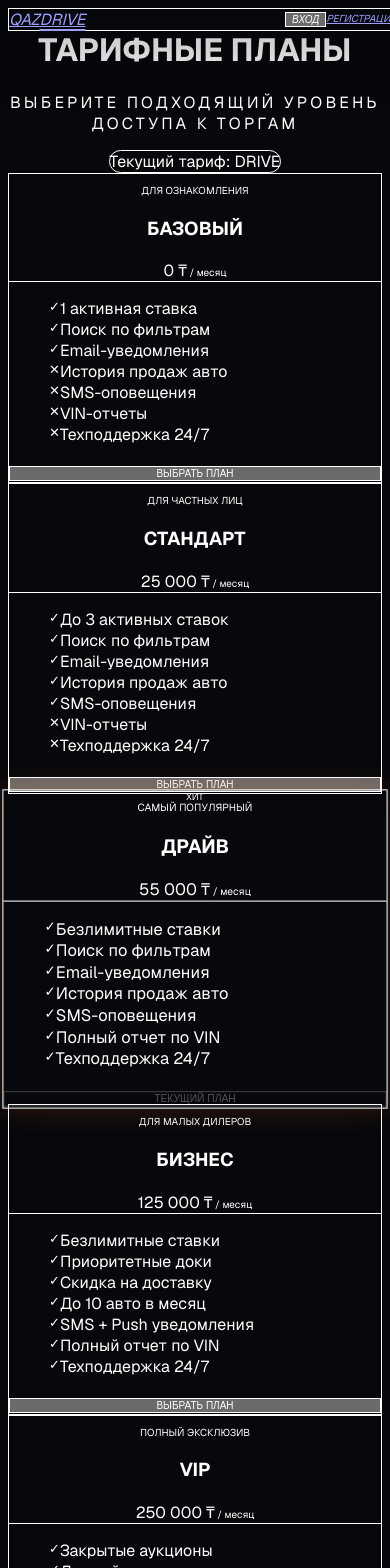
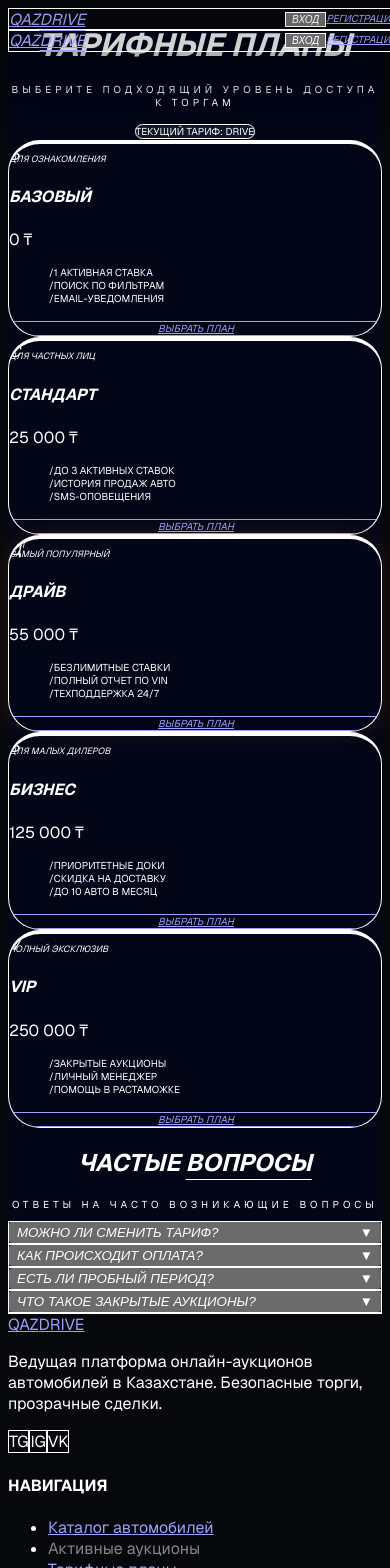
Before and after one commit to LeonKennedi1/QazdriveFrontendpart, a Next.js app: page /tariffs in a window 390 px wide. Shown: the top 1568 px of the page. Built offline with nearby package versions, Linux system fonts and the light colour scheme.

Commit message:
style: perfect alignment of tariffs grid and responsive accordions based on design theme

```diff
--- a/app/tariffs/page.tsx
+++ b/app/tariffs/page.tsx
@@ -1,248 +1,168 @@
 "use client";
 
 import { useState } from "react";
+import Header from "@/components/Header";
+import Footer from "@/components/Footer";
+import Link from "next/link";
 
-// Данные для карточек тарифов
-const TARIFFS = [
+const PLANS = [
   {
-    name: "БАЗОВЫЙ",
-    tagline: "ДЛЯ ОЗНАКОМЛЕНИЯ",
+    name: "Базовый",
     price: "0 ₸",
-    features: [
-      { text: "1 активная ставка", included: true },
-      { text: "Поиск по фильтрам", included: true },
-      { text: "Email-уведомления", included: true },
-      { text: "История продаж авто", included: false },
-      { text: "SMS-оповещения", included: false },
-      { text: "VIN-отчеты", included: false },
-      { text: "Техподдержка 24/7", included: false },
-    ],
-    buttonText: "ВЫБРАТЬ ПЛАН",
-    isCurrent: false,
-    isPopular: false,
+    features: ["1 активная ставка", "Поиск по фильтрам", "Email-уведомления"],
+    color: "border-slate-700",
+    desc: "Для ознакомления",
+    char: "Б"
   },
   {
-    name: "СТАНДАРТ",
-    tagline: "ДЛЯ ЧАСТНЫХ ЛИЦ",
+    name: "Стандарт",
     price: "25 000 ₸",
-    features: [
-      { text: "До 3 активных ставок", included: true },
-      { text: "Поиск по фильтрам", included: true },
-      { text: "Email-уведомления", included: true },
-      { text: "История продаж авто", included: true },
-      { text: "SMS-оповещения", included: true },
-      { text: "VIN-отчеты", included: false },
-      { text: "Техподдержка 24/7", included: false },
-    ],
-    buttonText: "ВЫБРАТЬ ПЛАН",
-    isCurrent: false,
-    isPopular: false,
+    features: ["До 3 активных ставок", "История продаж авто", "SMS-оповещения"],
+    color: "border-blue-500",
+    desc: "Для частных лиц",
+    char: "С"
   },
   {
-    name: "ДРАЙВ",
-    tagline: "САМЫЙ ПОПУЛЯРНЫЙ",
+    name: "Драйв",
     price: "55 000 ₸",
-    features: [
-      { text: "Безлимитные ставки", included: true },
-      { text: "Поиск по фильтрам", included: true },
-      { text: "Email-уведомления", included: true },
-      { text: "История продаж авто", included: true },
-      { text: "SMS-оповещения", included: true },
-      { text: "Полный отчет по VIN", included: true },
-      { text: "Техподдержка 24/7", included: true },
-    ],
-    buttonText: "ТЕКУЩИЙ ПЛАН",
-    isCurrent: true,
-    isPopular: true,
+    features: ["Безлимитные ставки", "Полный отчет по VIN", "Техподдержка 24/7"],
+    color: "border-orange-500 shadow-[0_0_25px_rgba(249,115,22,0.15)]",
+    desc: "Самый популярный",
+    char: "Д",
+    isPopular: true
   },
   {
-    name: "БИЗНЕС",
-    tagline: "ДЛЯ МАЛЫХ ДИЛЕРОВ",
+    name: "Бизнес",
     price: "125 000 ₸",
-    features: [
-      { text: "Безлимитные ставки", included: true },
-      { text: "Приоритетные доки", included: true },
-      { text: "Скидка на доставку", included: true },
-      { text: "До 10 авто в месяц", included: true },
-      { text: "SMS + Push уведомления", included: true },
-      { text: "Полный отчет по VIN", included: true },
-      { text: "Техподдержка 24/7", included: true },
-    ],
-    buttonText: "ВЫБРАТЬ ПЛАН",
-    isCurrent: false,
-    isPopular: false,
+    features: ["Приоритетные доки", "Скидка на доставку", "До 10 авто в месяц"],
+    color: "border-purple-500",
+    desc: "Для малых дилеров",
+    char: "Б"
   },
   {
     name: "VIP",
-    tagline: "ПОЛНЫЙ ЭКСКЛЮЗИВ",
     price: "250 000 ₸",
-    features: [
-      { text: "Закрытые аукционы", included: true },
-      { text: "Личный менеджер", included: true },
-      { text: "Помощь в растаможке", included: true },
-      { text: "Безлимит авто", included: true },
-      { text: "Все типы уведомлений", included: true },
-      { text: "Полный отчет по VIN", included: true },
-      { text: "Приоритет в торгах", included: true },
-    ],
-    buttonText: "ВЫБРАТЬ ПЛАН",
-    isCurrent: false,
-    isPopular: false,
+    features: ["Закрытые аукционы", "Личный менеджер", "Помощь в растаможке"],
+    color: "border-yellow-500",
+    desc: "Полный эксклюзив",
+    char: "V"
   },
 ];
 
-// Данные для аккордеона FAQ
 const FAQ_ITEMS = [
   {
     question: "Можно ли сменить тариф?",
-    answer: "Да, вы можете сменить тариф в любое время. При повышении уровня доступа — новые лимиты и возможности появятся мгновенно после подтверждения.",
+    answer: "Да, вы можете сменить тариф в любое время. При повышении — доступ появится мгновенно после подтверждения транзакции.",
   },
   {
     question: "Как происходит оплата?",
-    answer: "Оплата производится через платежные сервисы Kaspi Pay, Halyk, Kaspi Gold или любой другой банковской картой. Счет на оплату за следующий месяц выставляется автоматически за 3 дня до окончания текущего.",
+    answer: "Оплата производится через Kaspi Pay, Halyk, Kaspi Gold или банковской картой. Выставляется счёт на следующий месяц.",
   },
   {
     question: "Есть ли пробный период?",
-    answer: "Базовый план абсолютно бесплатен и активен по умолчанию. Для тарифов СТАНДАРТ и ДРАЙВ доступен бесплатный ознакомительный 7-дневный пробный период.",
+    answer: "Базовый план бесплатен и доступен всегда. Для СТАНДАРТ и выше доступен 7-дневный пробный период.",
   },
   {
     question: "Что такое закрытые аукционы?",
-    answer: "Закрытые аукционы — это эксклюзивные торги с редкими, коллекционными или люксовыми автомобилями, доступными для торгов исключительно участникам с VIP-тарифом.",
+    answer: "Это эксклюзивные торги с редкими лотами, доступные только VIP-участникам. Там появляются уникальные и дорогостоящие автомобили.",
   },
 ];
 
 export default function TariffsPage() {
-  // Состояние для открытия аккордеона FAQ
-  const [openFaqIndex, setOpenFaqIndex] = useState<number | null>(null);
-
-  const toggleFaq = (index: number) => {
-    setOpenFaqIndex(openFaqIndex === index ? null : index);
-  };
+  const [openFaq, setOpenFaq] = useState<number | null>(null);
 
   return (
-    <div className="mx-auto w-full max-w-[1440px] px-6 py-16 md:px-12 space-y-24">
+    <main className="bg-[#020617] min-h-screen text-white font-sans selection:bg-orange-500 selection:text-black">
+      <Header />
 
-      {/* Шапка страницы */}
-      <div className="text-center space-y-4">
-        <h1 className="text-3xl font-black text-white uppercase tracking-tight md:text-5xl">
-          ТАРИФНЫЕ <span className="text-brand-orange">ПЛАНЫ</span>
+      <div className="container mx-auto px-4 pt-40 pb-24">
+
+        {/* Хедер страницы */}
+        <div className="text-center mb-16 space-y-4">
+          <h1 className="text-5xl font-black uppercase italic tracking-tighter leading-none">
+            ТАРИФНЫЕ <span className="text-orange-500">ПЛАНЫ</span>
           </h1>
-        <p className="text-xs font-bold uppercase tracking-[0.2em] text-brand-textSecondary">
+          <p className="text-slate-500 uppercase text-[10px] tracking-[0.4em] font-bold">
             Выберите подходящий уровень доступа к торгам
           </p>
           <div className="pt-2">
-          <span className="inline-block rounded-full bg-brand-orange/10 border border-brand-orange/30 px-5 py-2 text-xs font-bold text-brand-orange">
-            Текущий тариф: <span className="font-black">DRIVE</span>
+            <span className="inline-block rounded-full bg-[#0f172a] border border-white/5 px-5 py-2 text-[10px] font-black uppercase tracking-widest text-slate-400">
+              Текущий тариф: <span className="text-orange-500">DRIVE</span>
             </span>
           </div>
         </div>
 
-      {/* Сетка тарифов */}
-      <div className="grid grid-cols-1 gap-6 sm:grid-cols-2 lg:grid-cols-5 items-stretch">
-        {TARIFFS.map((tariff, idx) => (
+        {/* Сетка тарифов (Брутализм v4) */}
+        <div className="grid grid-cols-1 md:grid-cols-3 lg:grid-cols-5 gap-4">
+          {PLANS.map((plan) => (
             <div
-            key={idx}
-            className={`relative flex flex-col justify-between rounded-2xl border bg-brand-card p-6 transition-all duration-300 ${
-              tariff.isCurrent
-                ? "border-brand-orange shadow-[0_0_25px_rgba(255,92,0,0.2)] scale-[1.03] z-10"
-                : "border-brand-border hover:border-brand-orange/50"
-            }`}
+              key={plan.name}
+              className={`bg-slate-900/50 border-t-4 ${plan.color} border-x border-b border-white/5 p-8 rounded-[2rem] flex flex-col justify-between hover:bg-slate-800 transition-all duration-500 group cursor-pointer hover:-translate-y-2 shadow-2xl relative overflow-hidden`}
             >
-            {/* Метка "ХИТ" для популярного тарифа */}
-            {tariff.isPopular && (
-              <span className="absolute -top-3 left-1/2 -translate-x-1/2 rounded bg-brand-orange px-3 py-1 text-[9px] font-black uppercase text-white tracking-widest">
+              {/* Хит продаж */}
+              {plan.isPopular && (
+                <span className="absolute top-3 right-6 bg-orange-500 text-black text-[9px] font-black px-3 py-1 rounded-full uppercase tracking-widest italic z-20">
                   ХИТ
                 </span>
               )}
 
-            {/* Заголовок тарифа */}
-            <div className="space-y-4">
-              <div className="text-center">
-                <p className="text-[10px] font-black tracking-widest text-brand-textSecondary uppercase">
-                  {tariff.tagline}
-                </p>
-                <h3 className="mt-2 text-lg font-black text-white">{tariff.name}</h3>
+              {/* Декор на фоне карточки */}
+              <div className="absolute -right-4 -top-4 text-white/5 font-black text-6xl italic select-none uppercase">
+                {plan.char}
               </div>
 
-              {/* Стоимость */}
-              <div className="text-center border-b border-brand-border/60 pb-5">
-                <span className="text-2xl font-black text-white">{tariff.price}</span>
-                <span className="text-[10px] text-brand-textSecondary font-semibold"> / месяц</span>
-              </div>
+              <div className="relative z-10 text-left">
+                <p className="text-[9px] text-orange-500 font-black uppercase tracking-widest mb-2 italic">{plan.desc}</p>
+                <h4 className="text-2xl font-black uppercase italic text-white group-hover:text-orange-500 transition-colors tracking-tighter">
+                  {plan.name}
+                </h4>
+                <p className="text-3xl font-black text-white mt-6 mb-8 tracking-tighter">{plan.price}</p>
 
-              {/* Опции тарифа */}
-              <ul className="space-y-3.5 pt-2">
-                {tariff.features.map((feature, fIdx) => (
-                  <li
-                    key={fIdx}
-                    className={`flex items-start gap-2.5 text-xs ${
-                      feature.included ? "text-white" : "text-brand-textSecondary/45"
-                    }`}
-                  >
-                    <span className={`text-[13px] font-bold shrink-0 ${feature.included ? "text-emerald-500" : "text-red-500/50"}`}>
-                      {feature.included ? "✓" : "✕"}
-                    </span>
-                    <span className="leading-tight">{feature.text}</span>
+                <ul className="space-y-4">
+                  {plan.features.map(f => (
+                    <li key={f} className="text-[10px] text-slate-400 uppercase font-bold flex items-start gap-2 leading-relaxed">
+                      <span className="text-orange-500">/</span> {f}
                     </li>
                   ))}
                 </ul>
               </div>
 
-            {/* Кнопка действия */}
-            <div className="pt-8">
-              <button
-                disabled={tariff.isCurrent}
-                className={`w-full rounded-xl py-3.5 text-[10px] font-black tracking-wider transition-all border ${
-                  tariff.isCurrent
-                    ? "bg-transparent border-brand-orange text-brand-orange cursor-default"
-                    : "bg-brand-bg/50 border-brand-border text-brand-textSecondary hover:border-brand-orange hover:text-white"
-                }`}
+              <Link
+                href="/register"
+                className="w-full mt-10 py-5 bg-white/5 border border-white/10 rounded-2xl text-[10px] font-black uppercase tracking-widest hover:bg-white hover:text-black transition-all italic text-center"
               >
-                {tariff.buttonText}
-              </button>
-            </div>
-
+                Выбрать план
+              </Link>
             </div>
           ))}
         </div>
 
-      {/* Секция FAQ */}
-      <div className="mx-auto max-w-3xl space-y-10">
+        {/* Раздел вопросов (FAQ) */}
+        <div className="max-w-4xl mx-auto mt-32 space-y-16">
           <div className="text-center">
-          <h2 className="text-2xl font-black tracking-tight text-white md:text-3xl">ЧАСТЫЕ ВОПРОСЫ</h2>
+            <h2 className="text-4xl font-black uppercase italic tracking-tighter mb-4">
+              Частые <span className="text-orange-500 underline decoration-1 underline-offset-8">Вопросы</span>
+            </h2>
+            <p className="text-slate-500 uppercase text-[10px] tracking-[0.4em] font-bold">Ответы на часто возникающие вопросы</p>
           </div>
 
-        {/* Интерактивный Аккордеон */}
           <div className="space-y-4">
             {FAQ_ITEMS.map((faq, idx) => {
-            const isOpen = openFaqIndex === idx;
+              const isOpen = openFaq === idx;
               return (
-              <div
-                key={idx}
-                className="overflow-hidden rounded-xl border border-brand-border bg-brand-card transition-all"
-              >
-                {/* Кнопка раскрытия */}
+                <div key={idx} className="rounded-2xl border border-white/5 bg-[#0f172a] overflow-hidden">
                   <button
-                  type="button"
-                  onClick={() => toggleFaq(idx)}
-                  className="flex w-full items-center justify-between px-6 py-5 text-left text-sm font-bold text-white outline-none hover:text-brand-orange transition-colors"
+                    onClick={() => setOpenFaq(isOpen ? null : idx)}
+                    className="w-full flex justify-between items-center px-8 py-6 text-left text-sm font-black uppercase italic tracking-wider hover:text-orange-500 transition-colors"
                   >
                     <span>{faq.question}</span>
-                  <span className={`text-xs text-brand-textSecondary transition-transform ${isOpen ? "rotate-180" : ""}`}>
-                    ▼
-                  </span>
+                    <span className="text-slate-500 text-xs">{isOpen ? "▲" : "▼"}</span>
                   </button>
-
-                {/* Раскрывающийся текст ответа */}
-                <div
-                  className={`transition-all duration-300 ease-in-out overflow-hidden ${
-                    isOpen ? "max-h-40 border-t border-brand-border/40" : "max-h-0"
-                  }`}
-                >
-                  <p className="px-6 py-5 text-xs leading-relaxed text-brand-textSecondary">
+                  {isOpen && (
+                    <div className="px-8 pb-6 text-xs text-slate-400 leading-relaxed font-semibold uppercase tracking-wider text-left border-t border-white/5 pt-4">
                       {faq.answer}
-                  </p>
                     </div>
+                  )}
                 </div>
               );
             })}
@@ -250,5 +170,8 @@ export default function TariffsPage() {
         </div>
 
       </div>
+
+      <Footer />
+    </main>
   );
 }
```
Lines whose indentation alone changed are shown as unchanged.
